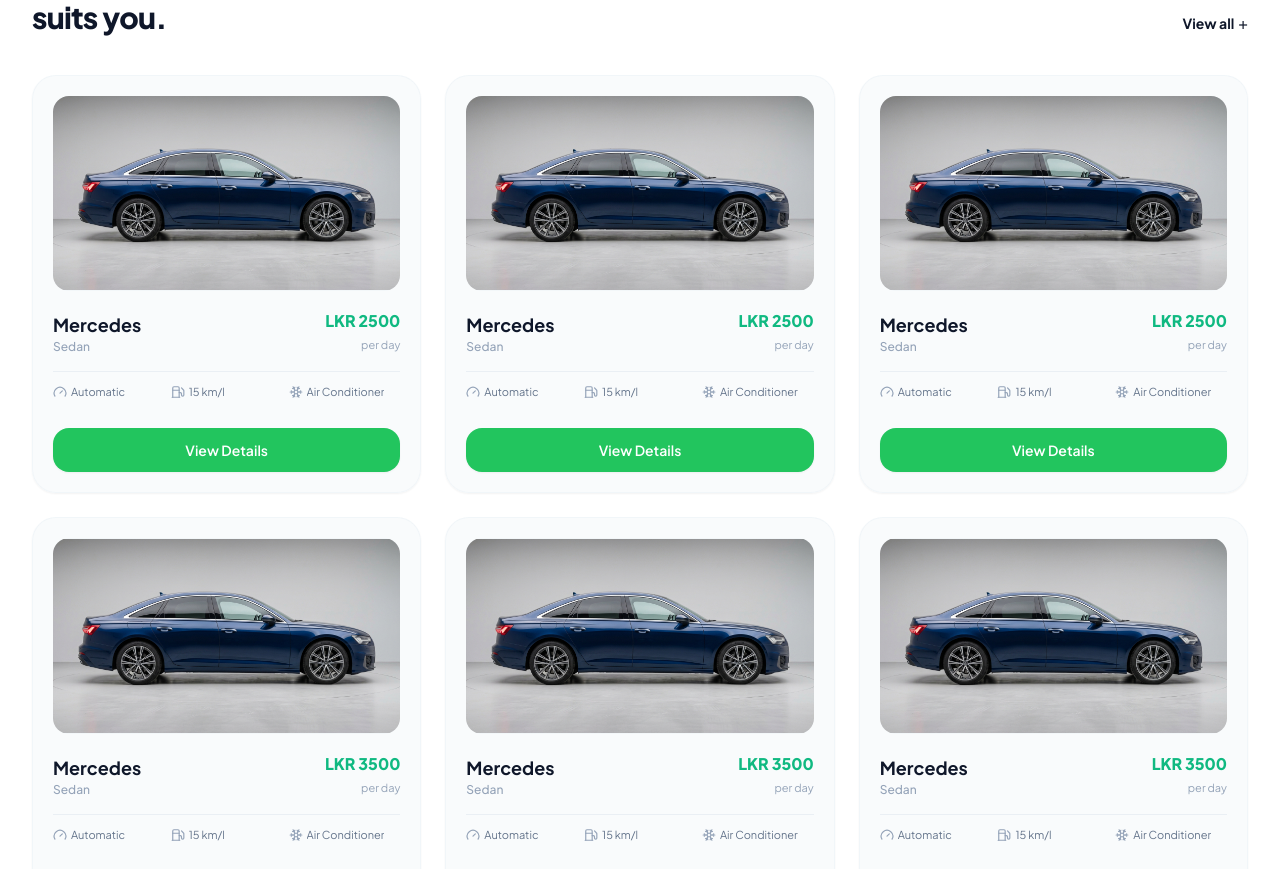
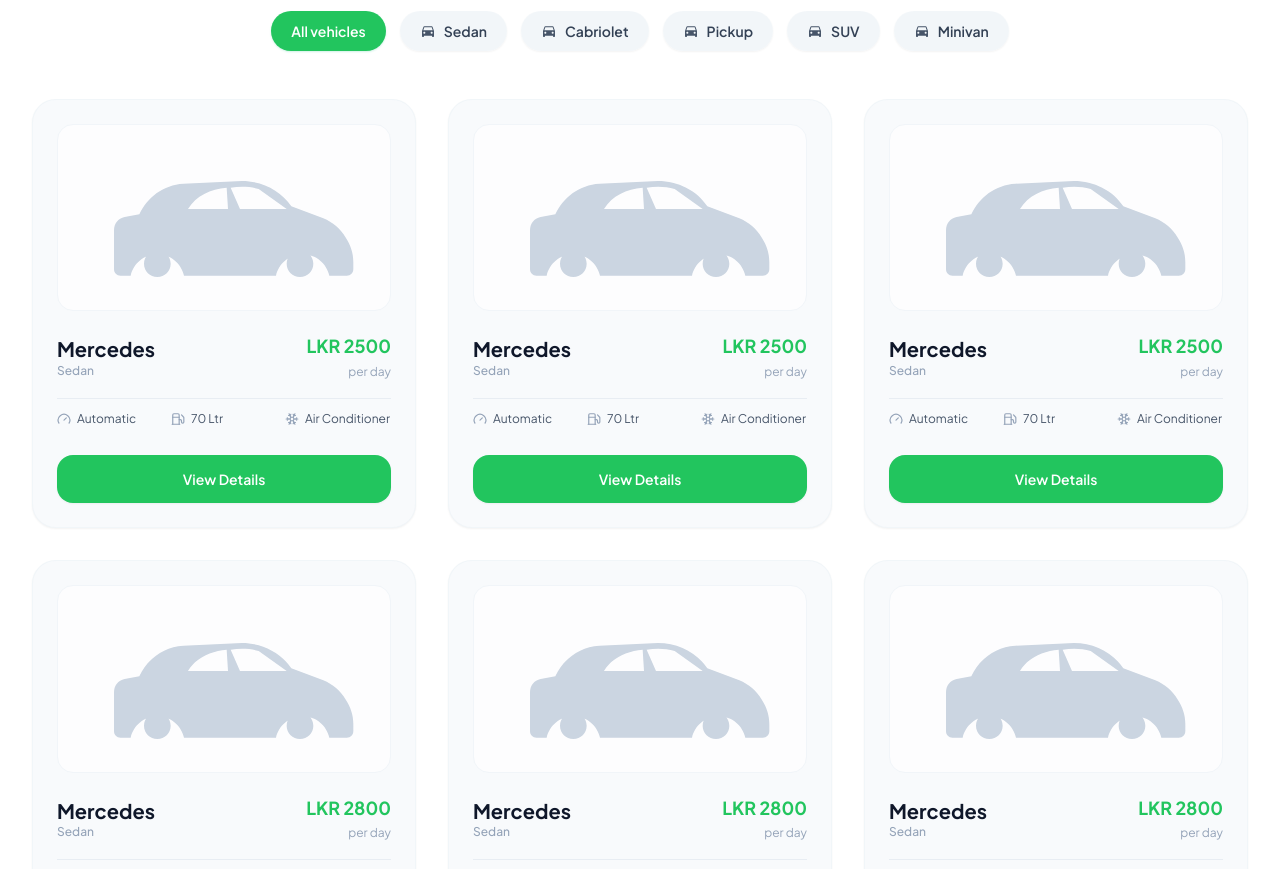
Before and after one commit to tourmate-work/tourmate-work, a Next.js app: page / in a window 1280 px wide. Shown: the part 1880-2749 px from the top of the page. Built offline with nearby package versions, Linux system fonts and the light colour scheme.

Commit message:
Implement vehicle group section with tabs, 3x3 car grid, pagination, and remove bottom whitespace

```diff
--- a/components/home/fleet-section.tsx
+++ b/components/home/fleet-section.tsx
@@ -1,7 +1,6 @@
 "use client";
 
-import Image from "next/image";
-import Link from "next/link";
+import { useState } from "react";
 import { Gauge, Fuel, Snowflake } from "lucide-react";
 
 interface CarItem {
@@ -10,159 +9,175 @@ interface CarItem {
   category: string;
   pricePerDay: string;
   transmission: string;
-  fuelEfficiency: string;
+  fuelCapacity: string;
   ac: boolean;
-  image: string;
 }
 
-export function FleetSection() {
-  const cars: CarItem[] = [
-    {
-      id: "1",
-      name: "Mercedes",
-      category: "Sedan",
-      pricePerDay: "LKR 2500",
-      transmission: "Automatic",
-      fuelEfficiency: "15 km/l",
-      ac: true,
-      image: "/images/car-side.jpg",
-    },
-    {
-      id: "2",
-      name: "Mercedes",
-      category: "Sedan",
-      pricePerDay: "LKR 2500",
-      transmission: "Automatic",
-      fuelEfficiency: "15 km/l",
-      ac: true,
-      image: "/images/car-side.jpg",
-    },
-    {
-      id: "3",
-      name: "Mercedes",
-      category: "Sedan",
-      pricePerDay: "LKR 2500",
-      transmission: "Automatic",
-      fuelEfficiency: "15 km/l",
-      ac: true,
-      image: "/images/car-side.jpg",
-    },
-    {
-      id: "4",
-      name: "Mercedes",
-      category: "Sedan",
-      pricePerDay: "LKR 3500",
-      transmission: "Automatic",
-      fuelEfficiency: "15 km/l",
-      ac: true,
-      image: "/images/car-side.jpg",
-    },
-    {
-      id: "5",
-      name: "Mercedes",
-      category: "Sedan",
-      pricePerDay: "LKR 3500",
-      transmission: "Automatic",
-      fuelEfficiency: "15 km/l",
-      ac: true,
-      image: "/images/car-side.jpg",
-    },
-    {
-      id: "6",
-      name: "Mercedes",
-      category: "Sedan",
-      pricePerDay: "LKR 3500",
-      transmission: "Automatic",
-      fuelEfficiency: "15 km/l",
-      ac: true,
-      image: "/images/car-side.jpg",
-    },
+function CarSilhouette() {
+  return (
+    <div className="w-full h-full flex items-center justify-center p-4">
+      <svg
+        viewBox="0 0 420 180"
+        className="w-full max-w-[280px] h-auto text-slate-300 group-hover:text-slate-400 group-hover:scale-105 transition-all duration-300"
+        fill="currentColor"
+      >
+        <path d="M45 110c0-10 6-18 16-20l22-4c12-26 36-44 66-46l88-4c30 0 58 14 74 38l48 18c14 6 26 16 33 28 8 12 12 24 12 38v10c0 6-4 10-10 10h-26c-4-18-20-32-40-32s-36 14-40 32H150c-4-18-20-32-40-32s-36 14-40 32H55c-6 0-10-4-10-10v-30zm65 30c11 0 20 9 20 20s-9 20-20 20-20-9-20-20 9-20 20-20zm214 0c11 0 20 9 20 20s-9 20-20 20-20-9-20-20 9-20 20-20zm-186-62h78l-2-32c-24 2-46 12-58 32h-18zm96 0h70l-42-30c-14-4-28-4-42-2l14 32z" />
+      </svg>
+    </div>
+  );
+}
+
+function CarPillIcon({ className = "h-4 w-4" }: { className?: string }) {
+  return (
+    <svg className={className} viewBox="0 0 24 24" fill="currentColor">
+      <path d="M18.92 6.01C18.72 5.42 18.16 5 17.5 5h-11c-.66 0-1.21.42-1.42 1.01L3 12v8c0 .55.45 1 1 1h1c.55 0 1-.45 1-1v-1h12v1c0 .55.45 1 1 1h1c.55 0 1-.45 1-1v-8l-2.08-5.99zM6.5 16c-.83 0-1.5-.67-1.5-1.5S5.67 13 6.5 13s1.5.67 1.5 1.5S7.33 16 6.5 16zm11 0c-.83 0-1.5-.67-1.5-1.5s.67-1.5 1.5-1.5 1.5.67 1.5 1.5-.67 1.5-1.5 1.5zM5 11l1.5-4.5h11L19 11H5z" />
+    </svg>
+  );
+}
+
+const CATEGORIES = [
+  { id: "all", label: "All vehicles", hasIcon: false },
+  { id: "Sedan", label: "Sedan", hasIcon: true },
+  { id: "Cabriolet", label: "Cabriolet", hasIcon: true },
+  { id: "Pickup", label: "Pickup", hasIcon: true },
+  { id: "SUV", label: "SUV", hasIcon: true },
+  { id: "Minivan", label: "Minivan", hasIcon: true },
 ];
 
+export function FleetSection() {
+  const [selectedCategory, setSelectedCategory] = useState("all");
+  const [currentPage, setCurrentPage] = useState(1);
+
+  // Generate 9 cards per page for realistic pagination
+  const getCarsForPageAndCategory = (page: number, category: string): CarItem[] => {
+    const baseModels = [
+      { name: "Mercedes", price: "LKR 2500", cat: "Sedan", fuel: "70 Ltr" },
+      { name: "Mercedes", price: "LKR 2500", cat: "Sedan", fuel: "70 Ltr" },
+      { name: "Mercedes", price: "LKR 2500", cat: "Sedan", fuel: "70 Ltr" },
+      { name: "Mercedes", price: "LKR 2800", cat: "Sedan", fuel: "70 Ltr" },
+      { name: "Mercedes", price: "LKR 2800", cat: "Sedan", fuel: "70 Ltr" },
+      { name: "Mercedes", price: "LKR 2800", cat: "Sedan", fuel: "70 Ltr" },
+      { name: "Mercedes", price: "LKR 2500", cat: "Sedan", fuel: "70 Ltr" },
+      { name: "Mercedes", price: "LKR 2500", cat: "Sedan", fuel: "70 Ltr" },
+      { name: "Mercedes", price: "LKR 2500", cat: "Sedan", fuel: "70 Ltr" },
+    ];
+
+    return baseModels.map((item, idx) => {
+      const activeCat = category === "all" ? item.cat : category;
+      const priceOffset = (page - 1) * 300;
+      const basePrice = parseInt(item.price.replace("LKR ", ""), 10);
+      return {
+        id: `${page}-${category}-${idx}`,
+        name: item.name,
+        category: activeCat,
+        pricePerDay: `LKR ${basePrice + priceOffset}`,
+        transmission: "Automatic",
+        fuelCapacity: item.fuel,
+        ac: true,
+      };
+    });
+  };
+
+  const currentCars = getCarsForPageAndCategory(currentPage, selectedCategory);
+
   const handleCarBooking = (car: CarItem) => {
-    const msg = `Hello Tourmate! I am interested in viewing details and booking the ${car.name} (${car.category}) at ${car.pricePerDay} per day.`;
-    window.open(`https://wa.me/94703236834?text=${encodeURIComponent(msg)}`, "_blank");
+    const msg = `Hello Tourmate! I would like to book the ${car.name} (${car.category}) at ${car.pricePerDay} per day.`;
+    window.open(
+      `https://wa.me/94703236834?text=${encodeURIComponent(msg)}`,
+      "_blank"
+    );
+  };
+
+  const handleCategorySelect = (catId: string) => {
+    setSelectedCategory(catId);
+    setCurrentPage(1);
   };
 
   return (
-    <section id="vehicles" className="max-w-7xl mx-auto px-4 sm:px-6 lg:px-8 py-16">
-      {/* Section Header */}
-      <div className="flex flex-col sm:flex-row sm:items-end justify-between mb-10 gap-4">
-        <div>
-          <h2 className="text-2xl sm:text-3xl font-extrabold tracking-tight text-slate-900">
-            Choose the car that
-            <br />
-            suits you.
+    <section id="vehicles" className="w-full bg-white pt-10 pb-16">
+      <div className="max-w-7xl mx-auto px-4 sm:px-6 lg:px-8">
+        {/* Section Heading */}
+        <div className="text-center mb-8">
+          <h2 className="text-2xl sm:text-3xl md:text-4xl font-extrabold text-slate-950 tracking-tight">
+            Select a vehicle group
           </h2>
         </div>
 
-        <Link
-          href="#vehicles"
-          className="inline-flex items-center gap-1 text-sm font-bold text-slate-900 hover:text-emerald-600 transition-colors"
+        {/* Category Filter Tabs */}
+        <div className="flex items-center justify-center flex-wrap gap-2.5 sm:gap-3.5 mb-12">
+          {CATEGORIES.map((cat) => {
+            const isActive = selectedCategory === cat.id;
+            return (
+              <button
+                key={cat.id}
+                onClick={() => handleCategorySelect(cat.id)}
+                className={`inline-flex items-center gap-2 px-5 py-2.5 rounded-full text-sm font-semibold transition-all duration-200 shadow-sm ${
+                  isActive
+                    ? "bg-[#22c55e] text-white shadow-emerald-500/20 hover:bg-[#16a34a]"
+                    : "bg-slate-100/90 text-slate-700 hover:bg-slate-200/90 hover:text-slate-900"
+                }`}
               >
-          <span>View all</span>
-          <span className="text-base font-normal">+</span>
-        </Link>
+                {cat.hasIcon && (
+                  <CarPillIcon className={`h-4 w-4 ${isActive ? "text-white" : "text-slate-600"}`} />
+                )}
+                <span>{cat.label}</span>
+              </button>
+            );
+          })}
         </div>
 
-      {/* 6 Car Cards Grid */}
-      <div className="grid grid-cols-1 sm:grid-cols-2 lg:grid-cols-3 gap-6">
-        {cars.map((car, index) => (
+        {/* 9 Vehicle Cards (3x3 Grid) */}
+        <div className="grid grid-cols-1 md:grid-cols-2 lg:grid-cols-3 gap-6 sm:gap-8">
+          {currentCars.map((car) => (
             <div
-            key={index}
-            className="bg-slate-50/80 hover:bg-white rounded-3xl p-5 border border-slate-100/90 shadow-sm hover:shadow-xl transition-all duration-300 flex flex-col justify-between group"
+              key={car.id}
+              className="bg-[#f8fafc] hover:bg-white rounded-3xl p-6 border border-slate-100/80 shadow-sm hover:shadow-xl hover:border-slate-200 transition-all duration-300 flex flex-col justify-between group"
             >
-            {/* Top Car Image Container */}
-            <div className="relative aspect-[16/9] w-full rounded-2xl overflow-hidden bg-slate-100/60 mb-5 flex items-center justify-center p-3">
-              <Image
-                src={car.image}
-                alt={`${car.name} ${car.category}`}
-                fill
-                className="object-contain object-center group-hover:scale-105 transition-transform duration-300"
-              />
+              {/* Car Silhouette Container */}
+              <div className="relative aspect-[16/9] w-full rounded-2xl bg-white/70 border border-slate-100 mb-6 flex items-center justify-center overflow-hidden">
+                <CarSilhouette />
               </div>
 
-            {/* Middle Specs and Titles */}
+              {/* Information & Specs */}
               <div className="space-y-4">
-              {/* Name and Price Header */}
+                {/* Header: Name + Price */}
                 <div className="flex items-start justify-between">
                   <div>
-                  <h3 className="text-lg font-bold text-slate-900">
+                    <h3 className="text-xl font-bold text-slate-900 leading-snug">
                       {car.name}
                     </h3>
                     <p className="text-xs text-slate-400 font-medium">
                       {car.category}
                     </p>
                   </div>
-
                   <div className="text-right">
-                  <span className="text-base font-extrabold text-emerald-500 block leading-tight">
+                    <span className="text-lg font-bold text-[#22c55e] block leading-tight">
                       {car.pricePerDay}
                     </span>
-                  <span className="text-[11px] text-slate-400">per day</span>
+                    <span className="text-xs text-slate-400">per day</span>
                   </div>
                 </div>
 
-              {/* 3 Specs Pills (Automatic, Efficiency, Air Conditioner) */}
-              <div className="grid grid-cols-3 gap-1.5 py-3 border-t border-slate-200/60 text-[11px] text-slate-500">
-                <div className="flex items-center gap-1">
-                  <Gauge className="h-3.5 w-3.5 text-slate-400" />
+                {/* Specs: Automatic, Fuel Capacity, Air Conditioner */}
+                <div className="grid grid-cols-3 gap-2 py-3 border-t border-slate-200/70 text-xs text-slate-600">
+                  <div className="flex items-center gap-1.5">
+                    <Gauge className="h-3.5 w-3.5 text-slate-400 flex-shrink-0" />
                     <span className="truncate">{car.transmission}</span>
                   </div>
-                <div className="flex items-center gap-1">
-                  <Fuel className="h-3.5 w-3.5 text-slate-400" />
-                  <span className="truncate">{car.fuelEfficiency}</span>
+                  <div className="flex items-center gap-1.5">
+                    <Fuel className="h-3.5 w-3.5 text-slate-400 flex-shrink-0" />
+                    <span className="truncate">{car.fuelCapacity}</span>
                   </div>
-                <div className="flex items-center gap-1">
-                  <Snowflake className="h-3.5 w-3.5 text-slate-400" />
+                  <div className="flex items-center gap-1.5">
+                    <Snowflake className="h-3.5 w-3.5 text-slate-400 flex-shrink-0" />
                     <span className="truncate">Air Conditioner</span>
                   </div>
                 </div>
 
-              {/* View Details Green CTA Button */}
+                {/* View Details Green Action Button */}
                 <button
                   onClick={() => handleCarBooking(car)}
-                className="w-full bg-[#22c55e] hover:bg-[#16a34a] text-white font-semibold text-sm py-3 rounded-2xl shadow-sm hover:shadow-md transition-all active:scale-[0.98] text-center"
+                  className="w-full bg-[#22c55e] hover:bg-[#16a34a] text-white font-semibold text-sm py-3.5 rounded-2xl shadow-sm hover:shadow-md transition-all duration-200 active:scale-[0.98] text-center"
                 >
                   View Details
                 </button>
@@ -170,6 +185,32 @@ export function FleetSection() {
             </div>
           ))}
         </div>
+
+        {/* Pagination: 1 2 3 4 5 6 */}
+        <div className="mt-12 flex items-center justify-center gap-3 sm:gap-4">
+          {[1, 2, 3, 4, 5, 6].map((page) => {
+            const isCurrent = currentPage === page;
+            return (
+              <button
+                key={page}
+                onClick={() => {
+                  setCurrentPage(page);
+                  const el = document.getElementById("vehicles");
+                  if (el) el.scrollIntoView({ behavior: "smooth" });
+                }}
+                className={`w-11 h-11 sm:w-12 sm:h-12 rounded-full font-bold text-sm sm:text-base flex items-center justify-center transition-all duration-200 ${
+                  isCurrent
+                    ? "bg-black text-white shadow-md scale-105"
+                    : "bg-[#e2e8f0] text-slate-800 hover:bg-slate-300"
+                }`}
+                aria-label={`Go to page ${page}`}
+              >
+                {page}
+              </button>
+            );
+          })}
+        </div>
+      </div>
     </section>
   );
 }
--- a/components/layout/header.tsx
+++ b/components/layout/header.tsx
@@ -55,7 +55,7 @@ export function Header() {
         {/* Support Phone Pill */}
         <div className="flex items-center gap-3">
           <a
-            href="tel:+94703236834"
+            href="tel:+94772973530"
             className="flex items-center gap-3 bg-slate-50 hover:bg-slate-100 border border-slate-200/80 px-3.5 py-2 rounded-full transition-all group shadow-sm"
           >
             <div className="h-8 w-8 rounded-full bg-violet-600 text-white flex items-center justify-center group-hover:scale-110 transition-transform shadow-sm">
@@ -66,7 +66,7 @@ export function Header() {
                 Need help?
               </span>
               <span className="text-xs font-bold text-slate-900 leading-tight">
-                +94 70 323 6834
+                +94 (77) 297 3530
               </span>
             </div>
           </a>
```
Lines whose indentation alone changed are shown as unchanged.
